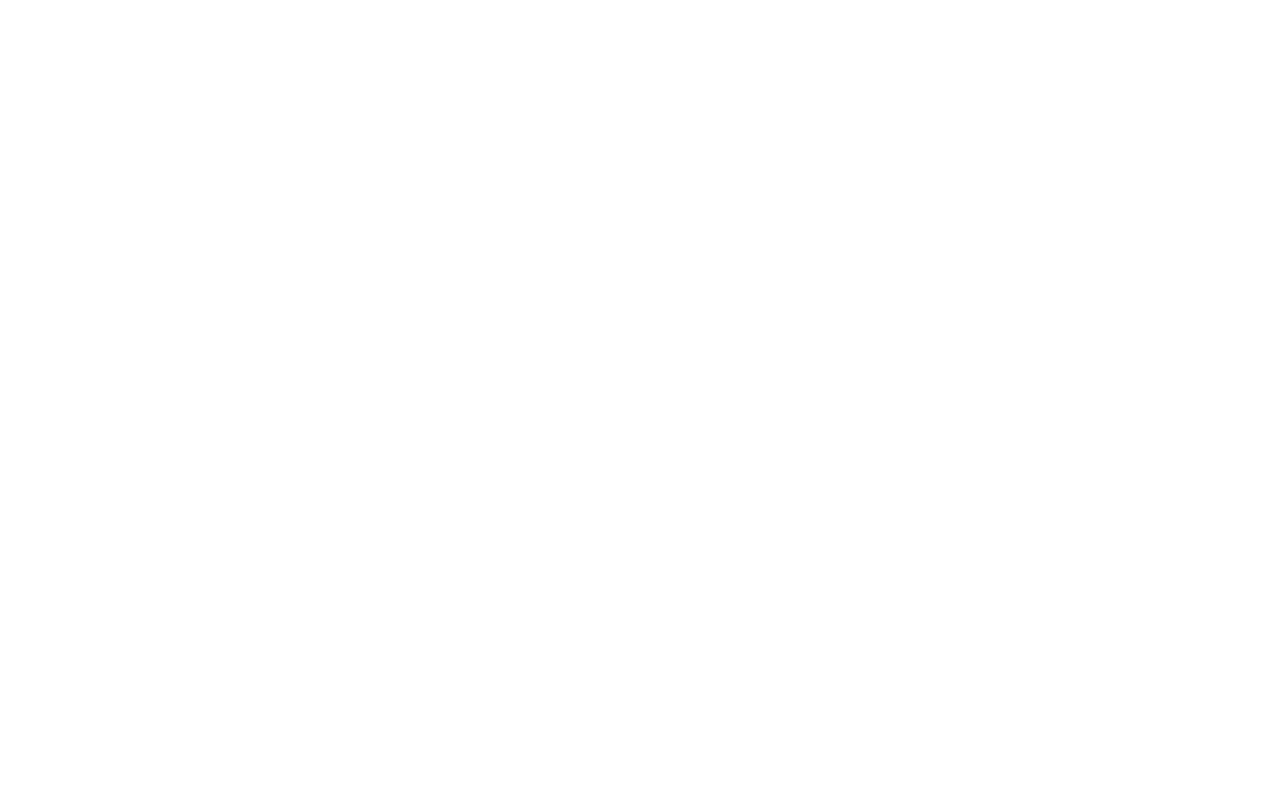
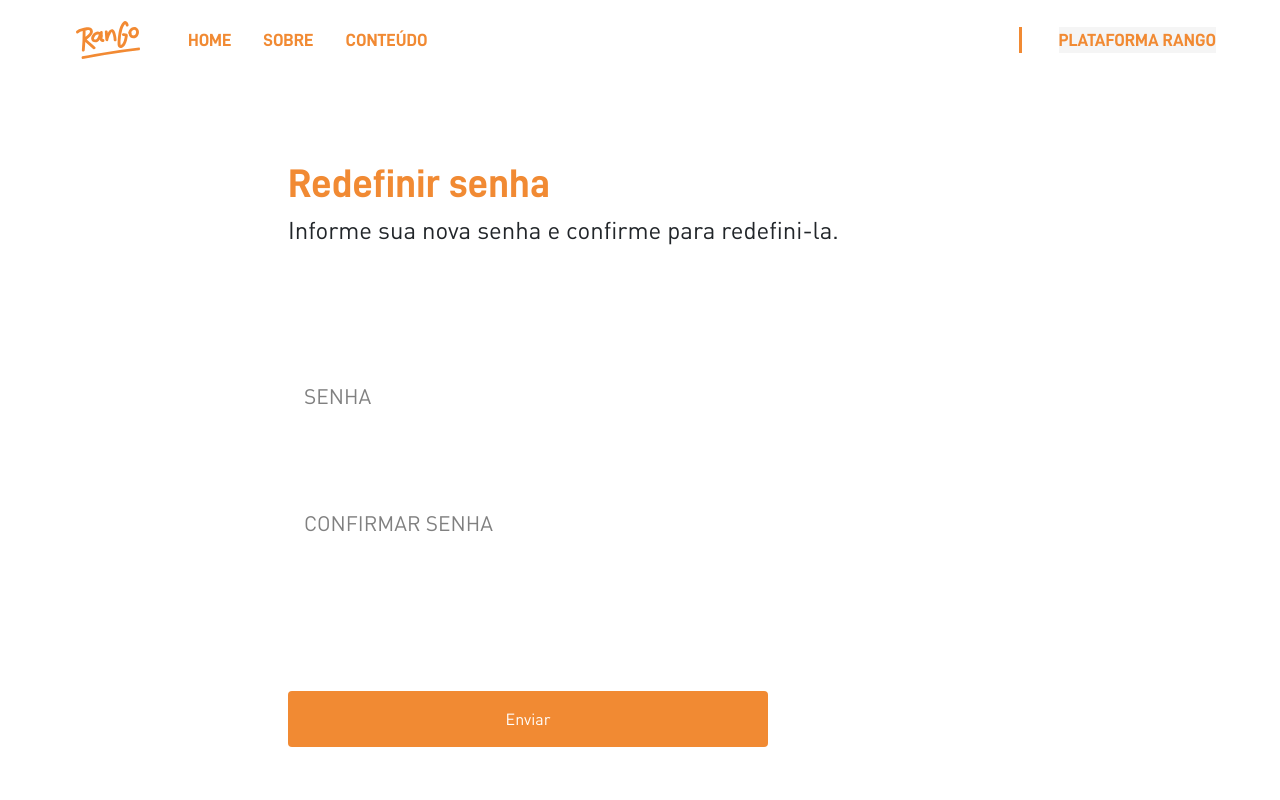
Before and after one commit to szerwinski/Rango-Institucional, a React (Vite) app: page /#/redefinir-senha in a window 1280 px wide. Before the commit this address had no page. Shown: the top 800 px of the page. Built offline with nearby package versions, Linux system fonts and the light colour scheme.

Commit message:
fix: get url param (code)

```diff
--- a/src/hooks/services.js
+++ b/src/hooks/services.js
@@ -3,7 +3,7 @@ import axios from "axios";
 class Services {
   async handlePasswordRestore(body) {
     const response = await axios({
-      url: "https://www.api.rangosemfila.com.br/v2/auth/reset-password",
+      url: "https://www.staging.rangosemfila.com.br/v2/auth/reset-password",
       method: "post",
       type: "Application/JSON",
       data: body,
--- a/src/main.jsx
+++ b/src/main.jsx
@@ -20,7 +20,7 @@ ReactDOM.render(
       <Route path="noticias" element={<News />} />
       <Route path="plataforma" element={<Download />} />
       <Route path="confirmacao-email" element={<EmailConfirmation />} />
-      <Route path="redefinir-senha/:code" element={<RestorePassword />} />
+      <Route path="redefinir-senha" element={<RestorePassword />} />
     </Routes>
   </HashRouter>,
   document.getElementById("root")
--- a/src/pages/restore-password.jsx
+++ b/src/pages/restore-password.jsx
@@ -12,7 +12,8 @@ export default function RestorePassword() {
   let [validated, setValidated] = useState(false);
   let [password, setPassword] = useState(undefined);
   let [passwordConfirmation, setPasswordConfirmation] = useState(undefined);
-  let { code } = useParams();
+  const [searchParams, setSearchParams] = useSearchParams();
+  const code = searchParams.get("code");
 
   async function handleSubmit(event) {
     event.preventDefault();
@@ -23,8 +24,6 @@ export default function RestorePassword() {
       passwordConfirmation: passwordConfirmation,
       code: code,
     };
-
-    console.log(requestBody);
 
     document.querySelector(".restore-password-content").style.display = "none";
     document.querySelector(".success").style.display = "flex";
```
